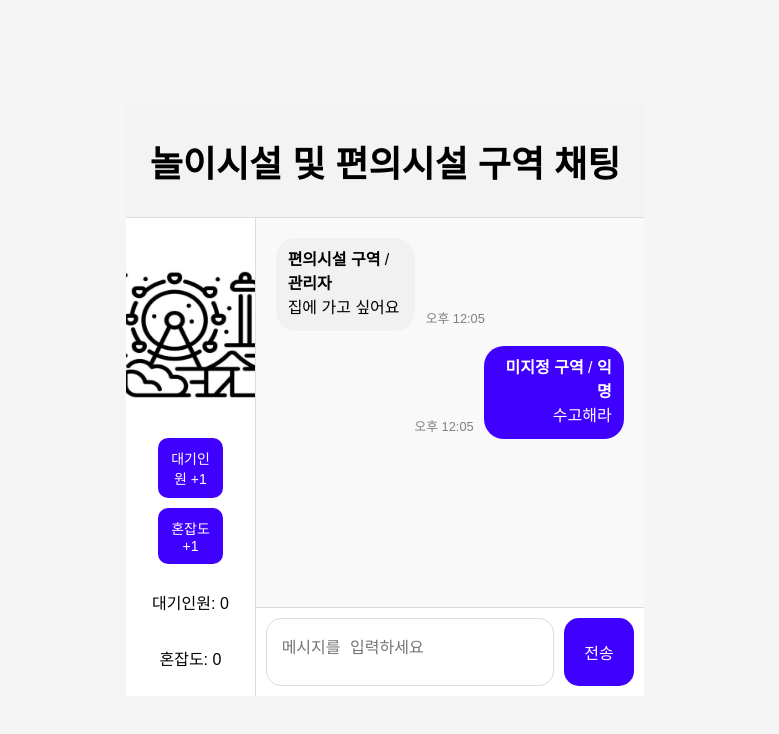
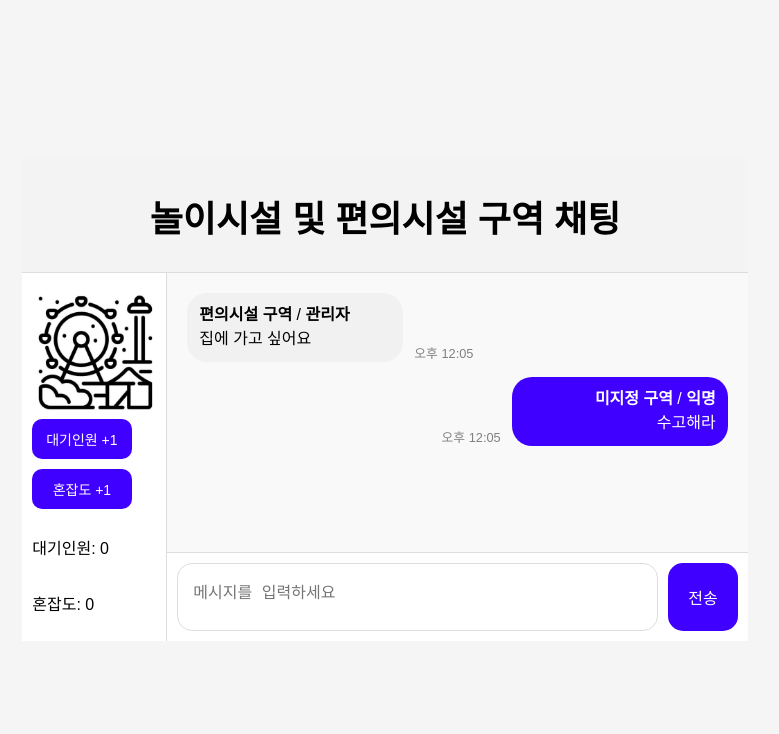
Before and after one commit to AmusementParkNetwork/AmusementParkNetwork_FE, a React (Create React App) app: page /chat in a window 1280 px wide. Shown: the top 734 px of the page, without its empty margins (255-1034 px from the left). Built offline with nearby package versions, Linux system fonts and the light colour scheme; no server answers.

Commit message:
feat: 채팅 페이지 디자인 오류수정

```diff
--- a/src/ChatPage.css
+++ b/src/ChatPage.css
@@ -1,11 +1,20 @@
+/* HTML과 BODY 설정 */
+html, body {
+    width: 100%;
+    height: 100%;
+    margin: 0;
+    padding: 0;
+    box-sizing: border-box;
+    overflow: hidden;
+}
+
 /* 전체 컨테이너 */
 .chat-container {
     display: flex;
     flex-direction: column;
-    width: 90vw; /* 화면 가로의 90% */
-    max-width: 1200px; /* 최대 너비 설정 */
-    height: 90vh; /* 화면 세로의 90% */
-    margin: 0 auto;
+    width: 150vw; /* 화면 가로의 150% */
+    height: 150vh; /* 화면 세로의 150% */
+    margin: 0;
     font-family: 'Noto Sans KR', Arial, sans-serif;
     box-sizing: border-box;
     overflow: hidden; /* 넘침 방지 */
@@ -18,43 +27,37 @@
     background-color: #f3f3f3;
     border-bottom: 1px solid #ddd;
     font-weight: bold;
-    font-size: 1.5rem; /* 반응형 폰트 크기 */
-}
-
-/* 로고 */
-.chat-icon {
-    width: 150px; /* 로고 너비 */
-    height: 150px; /* 로고 높이 */
-    margin-top: 30px;
-    margin-bottom: 30px;
+    font-size: 1.5rem;
 }
 
 /* 메인 컨테이너 (사이드바 + 채팅 영역) */
 .chat-main-container {
     display: flex;
     flex: 1;
-    overflow: hidden; /* 넘침 방지 */
+    width: 100%; /* 부모의 전체 가로폭 */
+    height: 100%; /* 부모의 전체 세로폭 */
     background-color: #fff;
+    box-sizing: border-box;
 }
 
 /* 사이드바 */
 .chat-sidebar {
-    width: 25%; /* 가로폭의 25% */
+    flex: 0 0 20%; /* 사이드바를 가로폭의 20%로 설정 */
+    height: 100%; /* 부모의 세로폭 전체 */
     background-color: white;
-    border-right: 1px solid #ddd; /* 사이드바와 채팅 영역 구분 */
+    border-right: 1px solid #ddd;
     padding: 10px;
     box-sizing: border-box;
     overflow-y: auto; /* 스크롤 가능 */
     display: flex;
     flex-direction: column;
-    align-items: center;
 }
 
 /* 채팅 영역 */
 .chat-main {
-    flex: 1; /* 나머지 공간을 차지 */
+    flex: 1;
     display: flex;
-    flex-direction: column; /* 채팅 메시지와 입력창을 세로로 배치 */
+    flex-direction: column;
     overflow: hidden;
     box-sizing: border-box;
 }
@@ -62,7 +65,7 @@
 /* 채팅 메시지 스크롤 영역 */
 .chat-messages {
     flex: 1;
-    overflow-y: auto; /* 스크롤 가능 */
+    overflow-y: auto;
     padding: 20px;
     background-color: #f9f9f9;
     box-sizing: border-box;
@@ -78,24 +81,24 @@
     max-width: 40%;
     word-wrap: break-word;
     box-sizing: border-box;
-    position: relative; /* 시간 위치 조정을 위해 */
+    position: relative;
 }
 
 .chat-you {
-    align-self: flex-end; /* 오른쪽 정렬 */
+    align-self: flex-end;
     text-align: right;
     color: white;
     background-color: #4000FF;
-    margin-right: 0; /* 오른쪽 가장자리에 붙이기 */
-    margin-left: auto; /* 왼쪽 여백 제거 */
-    position: relative; /* 시간 위치를 조정할 수 있도록 설정 */
+    margin-right: 0;
+    margin-left: auto;
+    position: relative;
 }
 
-/* 내가 보낸 메시지 시간 (왼쪽) */
+/* 내가 보낸 메시지 시간 */
 .message-time-left {
     position: absolute;
-    left: -70px; /* 텍스트 박스의 왼쪽에 위치 */
-    top: 85%; /* 수직 정렬 */
+    left: -70px;
+    top: 85%;
     transform: translateY(-50%);
     font-size: 0.8rem;
     color: gray;
@@ -103,19 +106,19 @@
 
 /* 상대방이 보낸 메시지 */
 .chat-other {
-    align-self: flex-start; /* 왼쪽 정렬 */
+    align-self: flex-start;
     text-align: left;
     color: black;
     background-color: #f1f1f1;
-    margin-left: 0; /* 왼쪽 가장자리에 붙이기 */
-    position: relative; /* 시간 위치를 조정할 수 있도록 설정 */
+    margin-left: 0;
+    position: relative;
 }
 
-/* 상대방 메시지 시간 (오른쪽) */
+/* 상대방 메시지 시간 */
 .message-time-right {
     position: absolute;
-    right: -70px; /* 텍스트 박스의 오른쪽에 위치 */
-    top: 85%; /* 수직 정렬 */
+    right: -70px;
+    top: 85%;
     transform: translateY(-50%);
     font-size: 0.8rem;
     color: gray;
@@ -124,7 +127,7 @@
 /* 메시지 내용 */
 .message-content {
     display: flex;
-    flex-direction: column; /* 메타 정보와 메시지를 세로로 배치 */
+    flex-direction: column;
     margin-bottom: 5px;
 }
 
@@ -133,8 +136,8 @@
     display: flex;
     padding: 10px;
     background-color: #fff;
+    border-top: 1px solid #ddd;
     box-sizing: border-box;
-    border-top: 1px solid #ddd;
 }
 
 .chat-input {
@@ -162,15 +165,9 @@
     background-color: #3000cc;
 }
 
-/* 전송 버튼 클릭 효과 */
-.chat-send:active {
-    transform: scale(0.95); /* 버튼을 누를 때 크기를 줄임 */
-    background-color: #3000cc; /* 눌렀을 때 배경색 */
-}
-
 /* 사이드바 버튼 */
 .sidebar-button {
-    width: 60%;
+    width: 80%;
     padding: 10px;
     margin-bottom: 10px;
     background-color: #4000FF;
```
